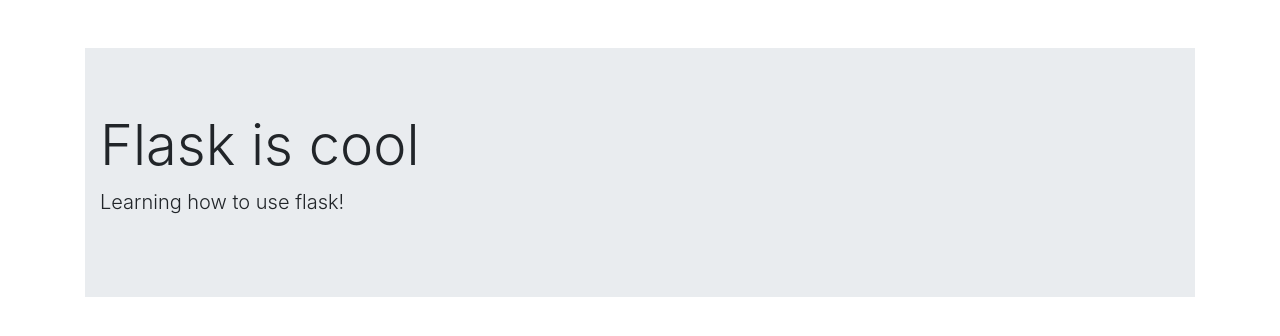
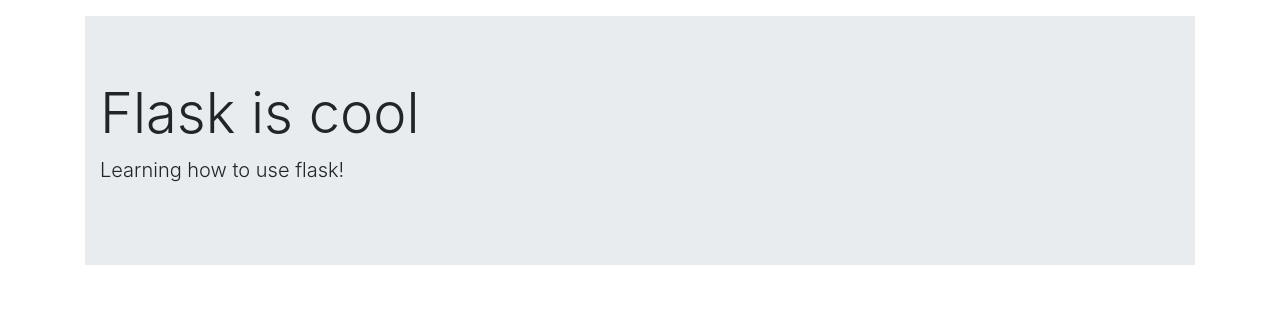
Before and after one commit to deficts/flask-app, a Flask app: page / in a window 1280 px wide. Shown: the part 56-392 px from the top of the page. Run offline with Flask 2, Linux system fonts and the light colour scheme; parts of the project's set-up code (start-up, migrations or seed data) failed here and were passed over; some libraries are stand-ins or nearby versions.

Commit message:
modified the margins

```diff
--- a/templates/about.html
+++ b/templates/about.html
@@ -1,7 +1,7 @@
 {% extends 'layout.html' %}
 
 {% block body %}
-  <div class="mt-5">
+  <div>
     <h1>About Us</h1>
     <p>Lorem ipsum dolor sit amet, consectetur adipisicing elit, sed do eiusmod tempor incididunt ut labore et dolore magna aliqua. Ut enim ad minim veniam, quis nostrud exercitation ullamco laboris nisi ut aliquip ex ea commodo consequat. Duis aute irure dolor in reprehenderit in voluptate velit esse cillum dolore eu fugiat nulla pariatur. Excepteur sint occaecat cupidatat non proident, sunt in culpa qui officia deserunt mollit anim id est laborum.</p>
   </div>
--- a/templates/home.html
+++ b/templates/home.html
@@ -1,7 +1,7 @@
 {% extends 'layout.html' %}
 
 {% block body %}
-<div class="jumbotron jumbotron-fluid mt-5">
+<div class="jumbotron jumbotron-fluid">
   <div class="container">
     <h1 class="display-4">Flask is cool</h1>
     <p class="lead">Learning how to use flask!</p>
--- a/templates/layout.html
+++ b/templates/layout.html
@@ -8,7 +8,7 @@
   <body>
     {% include 'includes/_navbar.html'%}
 
-    <div class="container">
+    <div class="container mt-3">
       {% block body %}{% endblock %}
     </div>
 
```
